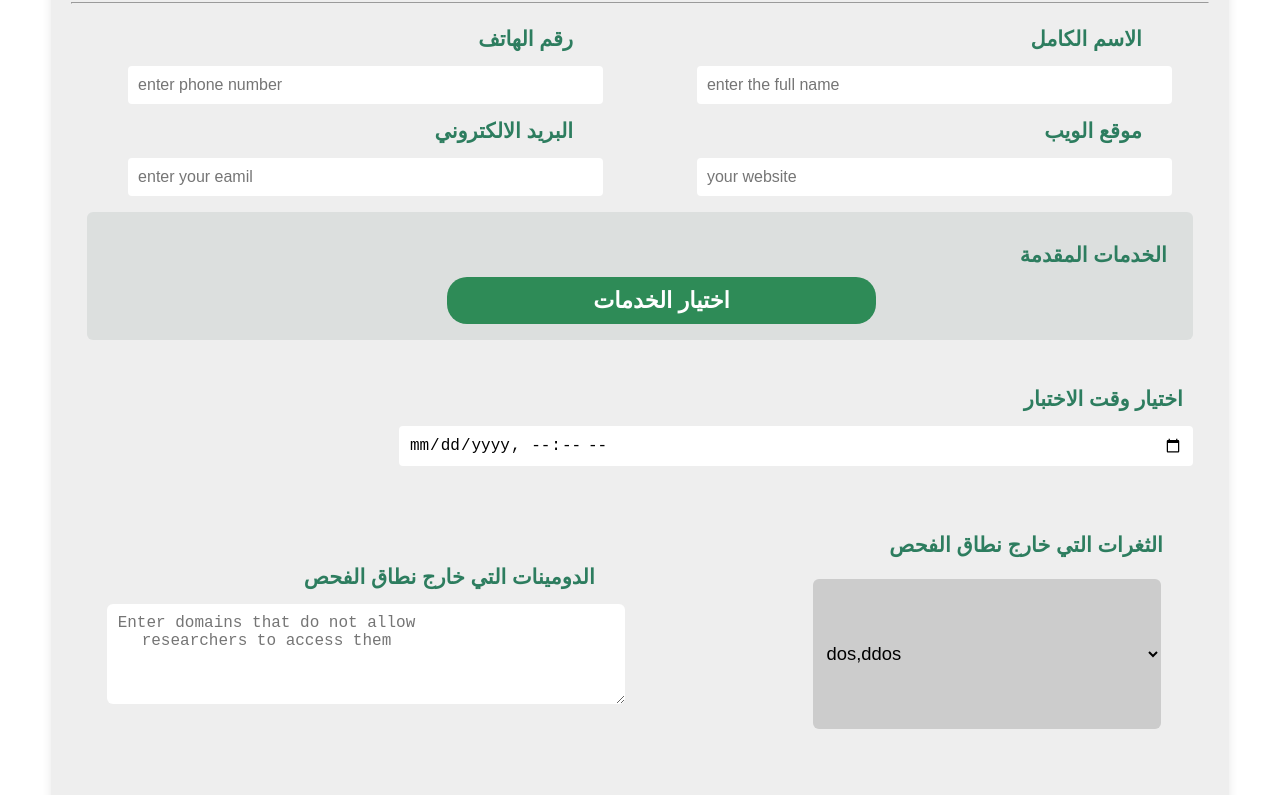
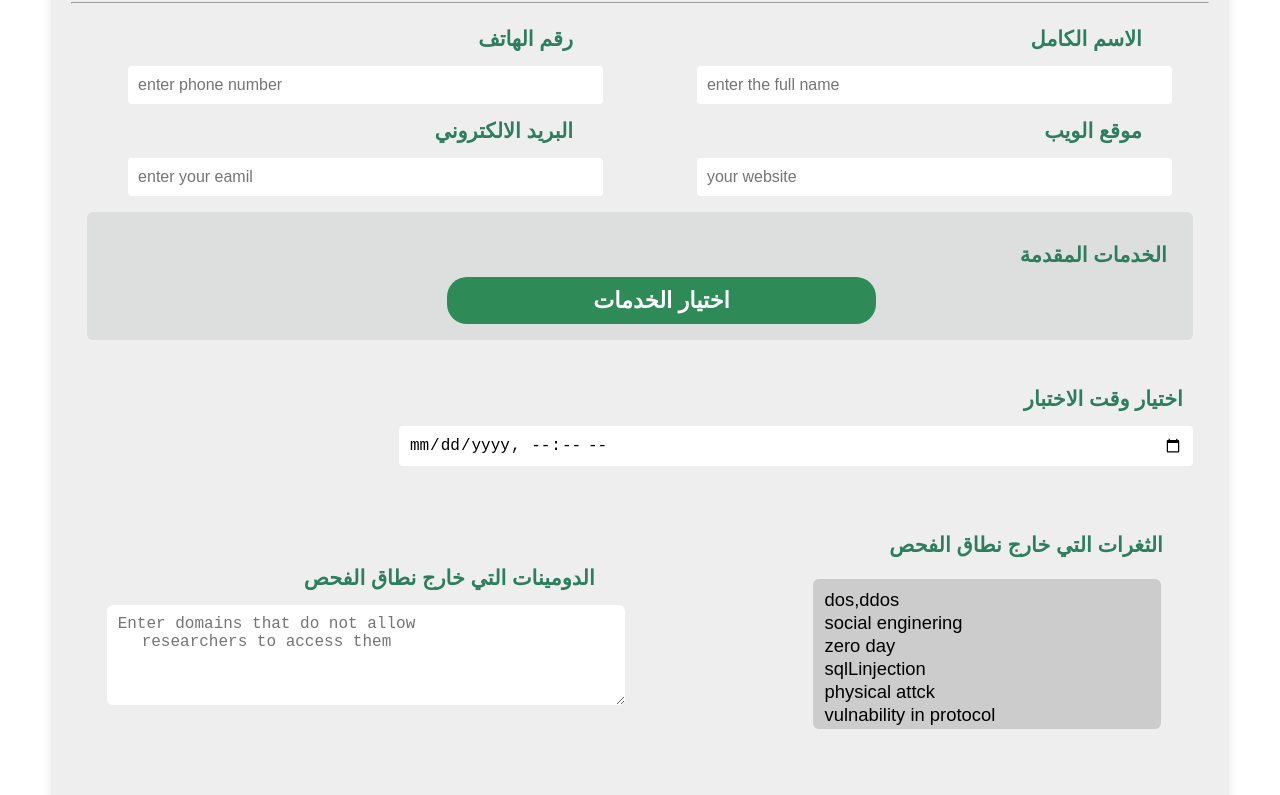
Before and after one commit to MoWahidAlbadawi/Cyber_Contract, a plain HTML site: page index.html in a window 1280 px wide. Shown: the part 107-902 px from the top of the page. Drawn offline with Linux system fonts and the light colour scheme.

Commit message:
Update index.html

```diff
--- a/index.html
+++ b/index.html
@@ -68,7 +68,7 @@
                     </div>
                     <div>
             <label for="excluded-vulnerabilities" class="text">الثغرات التي خارج نطاق الفحص</label>
-            <select id="vulnability" name="vulability" required>
+            <select id="vulnability" name="vulability" multiple>
                 <option value="dos,ddos">dos,ddos</option>
                 <option value="social enginering">social enginering</option>
                 <option value="zero-day">zero day</option>
```
